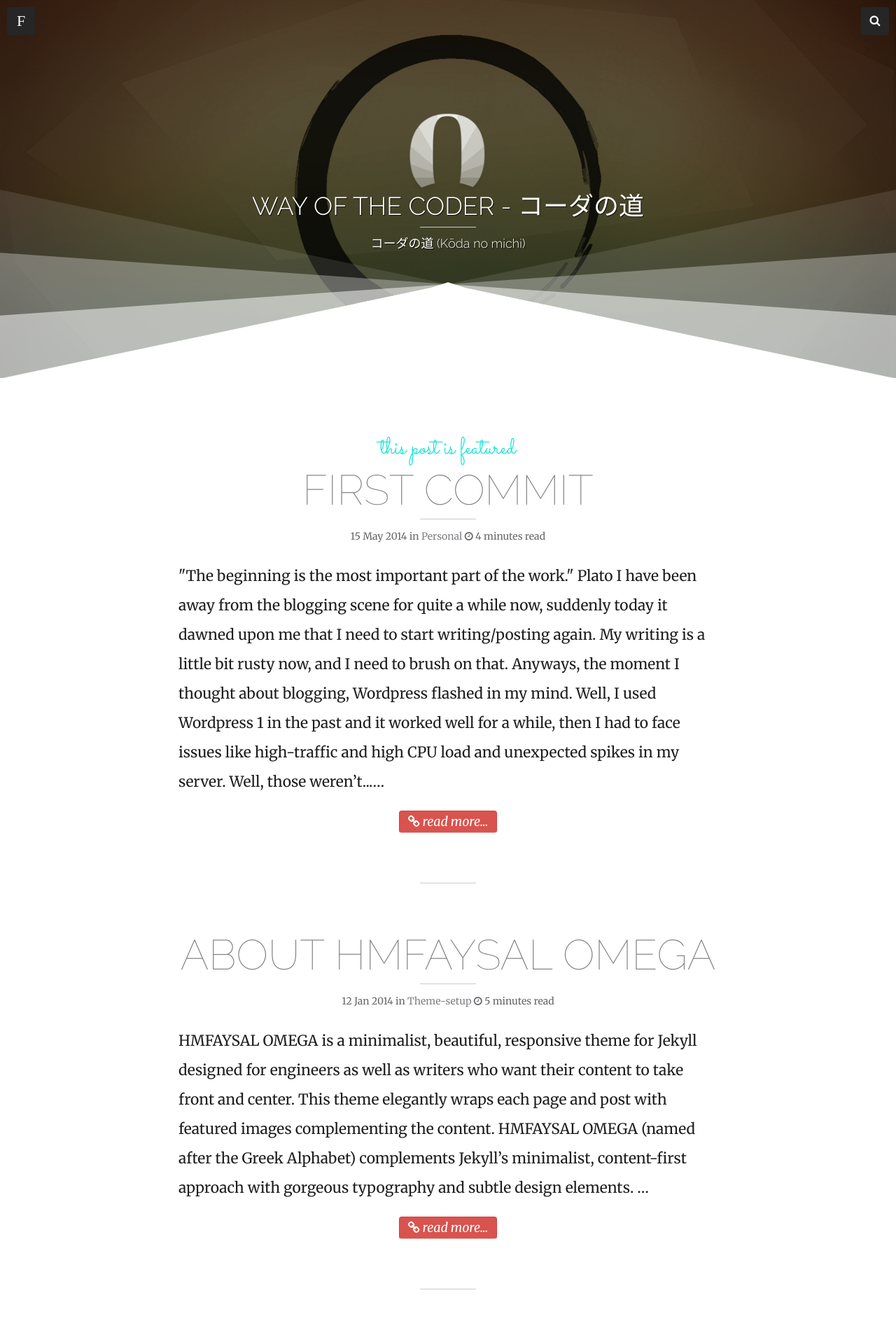
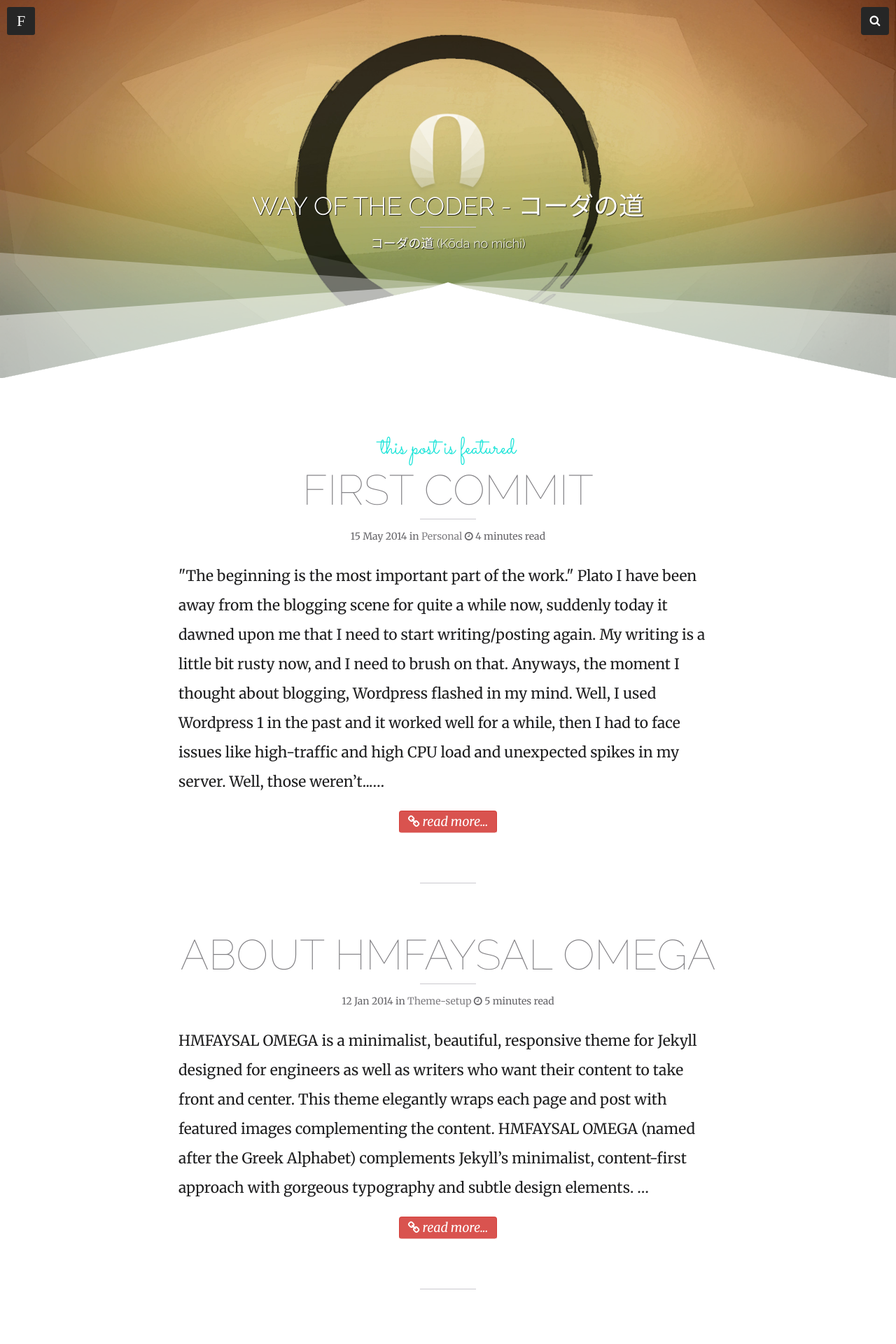
Before and after one commit to JayZar21/JayZar21.github.io, a Jekyll site: the page built from index.html, in a window 1280 px wide. Shown: the top 1920 px of the page at 70% size. Built offline with Jekyll 4.4.1, drawn with Linux system fonts in a browser that asks for light colours; nearby versions of some CDN libraries; the list of posts is cut into pages by our own code.

Commit message:
changed overlay

```diff
--- a/_config.yml
+++ b/_config.yml
@@ -31,19 +31,19 @@ owner:
   twitter:
   facebook:
   github:         JayZar21
-  #stackexchange:  https://stackexchange.com/users/3402032/hossain-mohd-faysal
+  stackexchange:
   linkedin:       https://www.linkedin.com/pub/gianluca-romanin/9/727/b73
   instagram:
   flickr:
   tumblr:
   # For Google Authorship https://plus.google.com/authorship
-  #google_plus:    https://plus.google.com/u/0/102602916593522619858
+  # google_plus:    https://plus.google.com/u/0/102602916593522619858
 
 # Analytics and webmaster tools stuff goes here
-#google_analytics:   UA-39365944-7
-#google_verify:
+# google_analytics:   UA-39365944-7
+# google_verify:
 # https://ssl.bing.com/webmaster/configure/verify/ownership Option 2 content= goes here
-#bing_verify:
+# bing_verify:
 
 # Links to include in footer navigation
 # For external links add external: true
--- a/assets/css/style.css
+++ b/assets/css/style.css
@@ -412,7 +412,7 @@ blockquote:before {
   background-color: rgba(255, 255, 255, 0.15);
 }
 .overlay:after {
-  background-color: rgba(0, 0, 0, 0.65);
+  background-color: rgba(0, 0, 0, 0.10);
 }
 #masthead {
   background-color: #1e1e1f;
```
